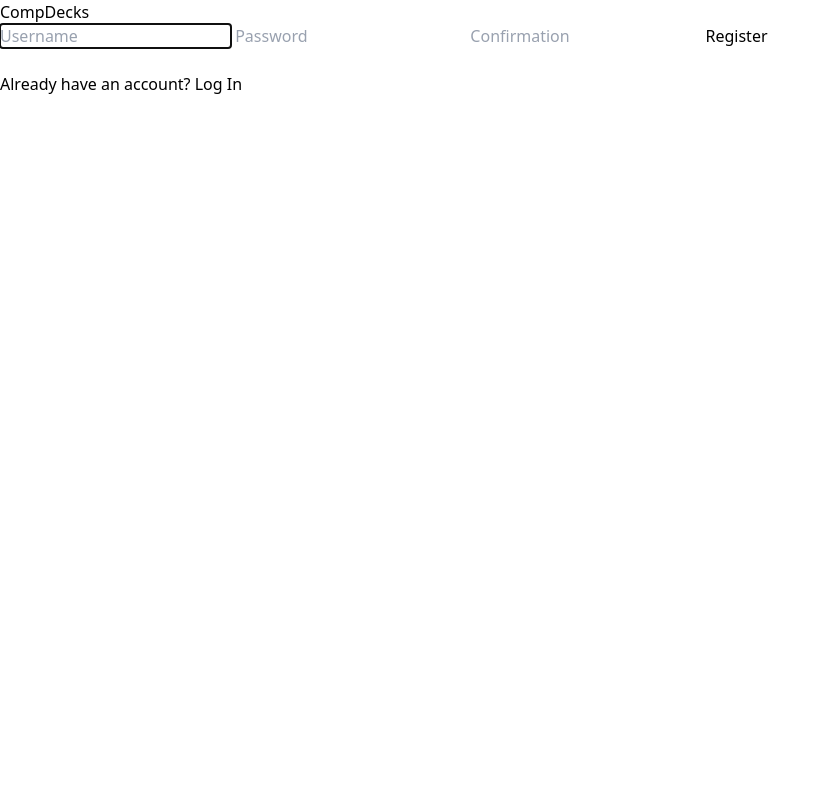
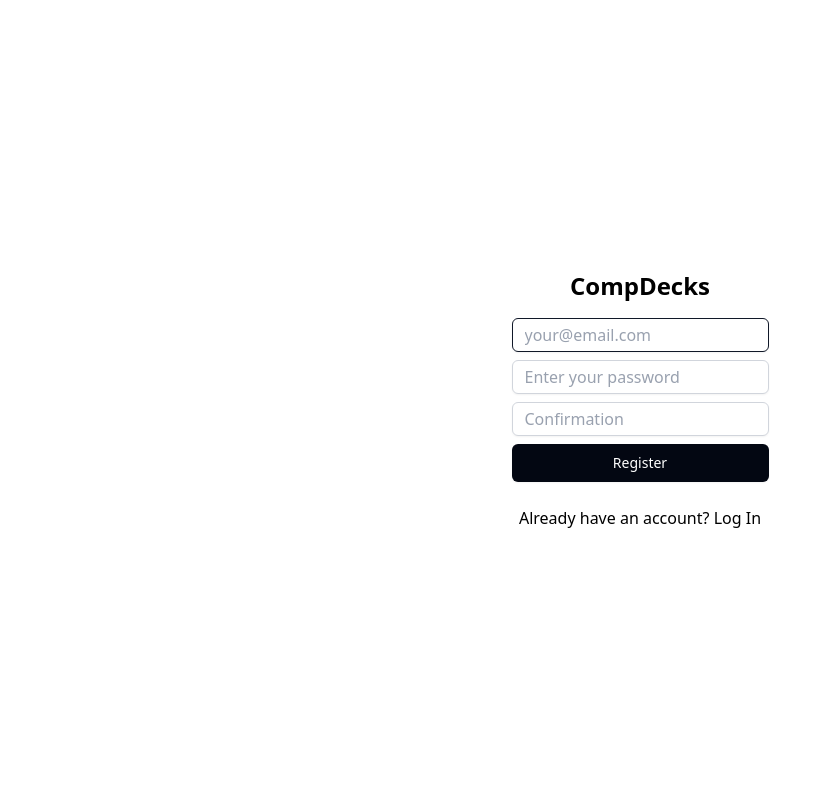
Before and after one commit to LegendaryAKx3/compdecks, a Flask app: page /register in a window 1280 px wide. Shown: the whole page, without its empty margins (0-832 px from the left). Run offline with Flask 3, Linux system fonts and the light colour scheme; style sheets or scripts are compiled from the project's sources.

Commit message:
register

```diff
--- a/templates/register.html
+++ b/templates/register.html
@@ -2,15 +2,24 @@
 {% block title %}Register{% endblock %}
 
 {% block body%}
-    <h1>CompDecks</h1>
-    <form action="/register" method="post">
-        <input autocomplete="off" autofocus name="username" placeholder="Username" type="text">
-        <input name="password" placeholder="Password" type="password">
-        <input name="confirmation" placeholder="Confirmation" type="password">
-        <button type="submit">Register</button>
-    </form>
     <div>
-        <br>
-        <p>Already have an account? <a href="/login">Log In</a></p>
+        <div class="min-h-screen w-full justify-center flex flex-col items-center">
+            <h1 class="text-2xl font-bold text-black text-center mb-4">CompDecks</h1>
+            <form class="flex flex-col gap-2" action="/register" method="post">
+                <input class="shadow-sm rounded-md w-full px-3 py-1 border border-gray-300 focus:outline-none focus:ring-gray-950 focus:border-gray-900" autocomplete="off" autofocus name="username" placeholder="your@email.com" type="text" required>
+                <input class="shadow-sm rounded-md w-full px-3 py-1 border border-gray-300 focus:outline-none focus:ring-gray-950 focus:border-gray-900" name="password" placeholder="Enter your password" type="password" required>
+                <input class="shadow-sm rounded-md w-full px-3 py-1 border border-gray-300 focus:outline-none focus:ring-gray-950 focus:border-gray-900" name="confirmation" placeholder="Confirmation" type="password" required>
+                <!--change color?-->
+                <!--delete blue ring-->
+                <button type="submit" class="w-full flex justify-center py-2 px-4 border border-transparent rounded-md shadow-sm text-sm font-medium text-white bg-gray-950 hover:bg-gray-900 focus:outline-none focus:ring-2 focus:ring-offset-2 focus:ring-indigo-500">Register</button>
+
+            </form>
+
+            <div>
+                <br>
+                <!--make blue link-->
+                <p>Already have an account? <a href="/login">Log In</a></p>
+            </div>
+        </div>
     </div>
 {% endblock body%}
```
Also changed, not shown: templates/login.html (+4 -7 lines).
